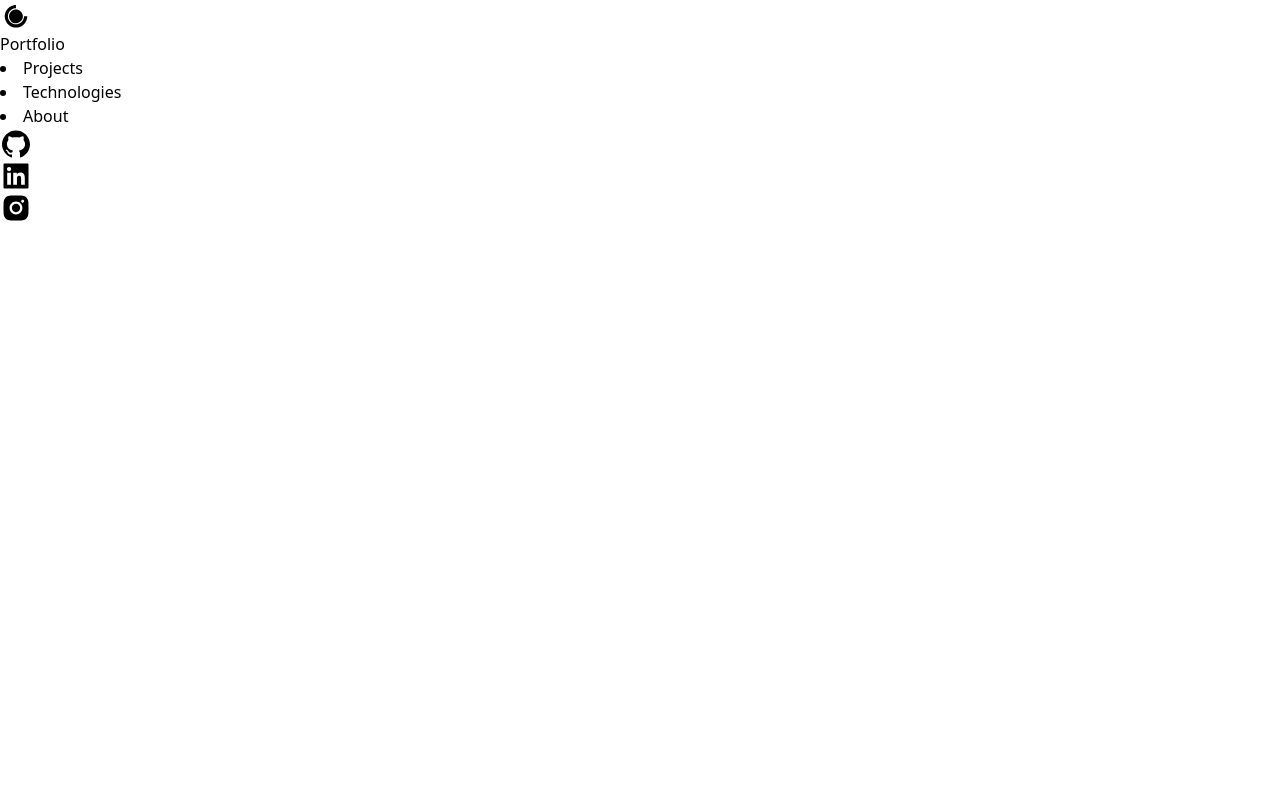
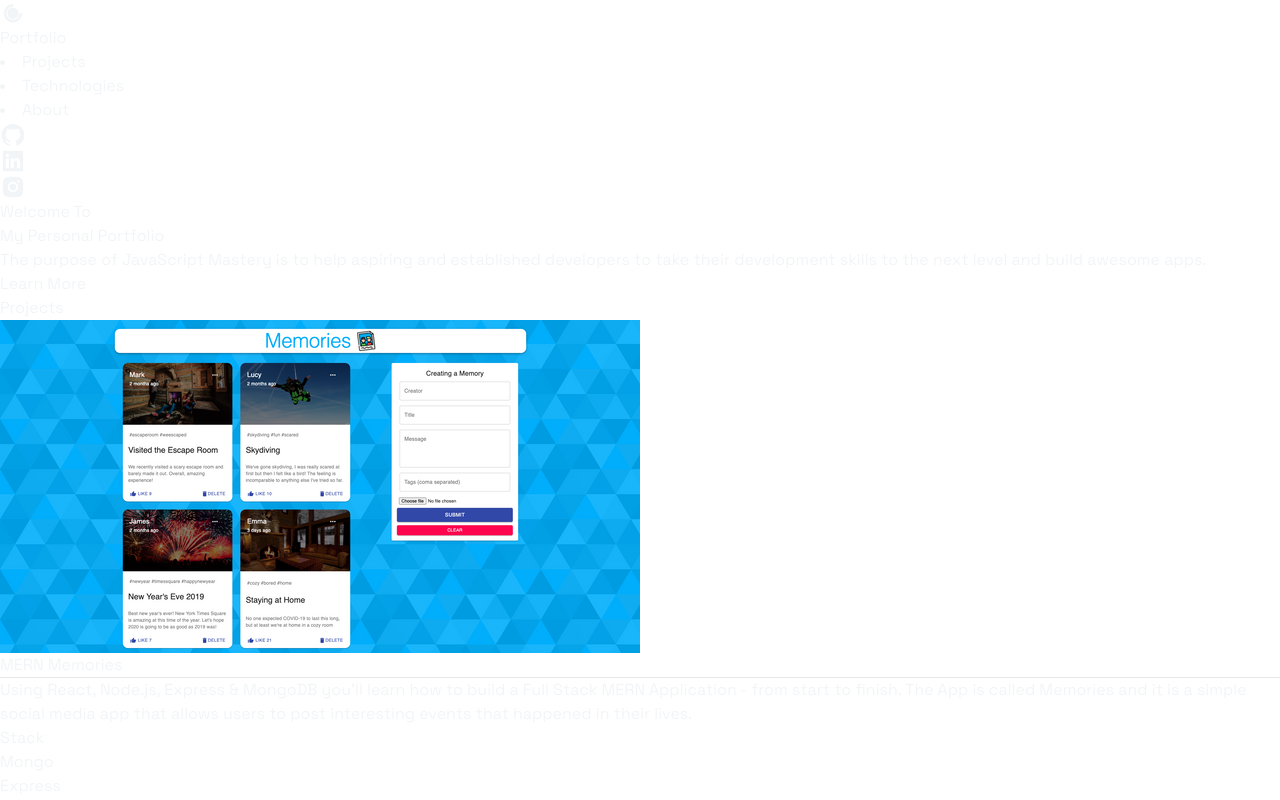
Before and after one commit to NikhilOli/Portfolio2.0, a React (Vite) app: page / in a window 1280 px wide. Shown: the top 800 px of the page. Built offline with nearby package versions, Linux system fonts and the light colour scheme.

Commit message:
header and hero section

```diff
--- a/src/App.jsx
+++ b/src/App.jsx
@@ -1,10 +1,17 @@
 import React from 'react'
 import Header from './components/Header'
+import Hero from './components/Hero'
+import Projects from './components/Projects'
 
 const App = () => {
   return (
     <>
       <Header />
+      {/* <Section grid> */}
+      <Hero />
+      {/* <BgAnimation /> */}
+      {/* </Section> */}
+      <Projects />
     </>
   )
 }
--- /dev/null
+++ b/src/components/Button.jsx
@@ -0,0 +1,12 @@
+import React from 'react';
+
+const Button = ({ children, onClick }) => (
+    <button
+        onClick={onClick}
+        className="bg-gradient-to-r from-purple-500 to-sky-500 text-white py-2 px-4 rounded-full w-[20%] hover:from-purple-600 hover:to-sky-600 transition duration-300"
+    >
+        {children}
+    </button>
+);
+
+export default Button;
--- a/src/components/Header.jsx
+++ b/src/components/Header.jsx
@@ -3,33 +3,33 @@ import { AiFillGithub, AiFillInstagram, AiFillLinkedin } from 'react-icons/ai';
 import { DiCssdeck } from 'react-icons/di';
 
 const Header = () => (
-    <div className="flex flex-col md:flex-row justify-between items-center p-4 pt-8 space-y-4 md:space-y-0">
+    <div className="flex flex-col md:flex-row justify-between items-center p-4 space-y-4 mx-48 md:space-y-0">
         <div className="flex items-center">
             <a href="/" className="flex items-center text-white">
-                <DiCssdeck size="2rem" />
-                <span className="ml-2 text-lg">Portfolio</span>
+                <DiCssdeck size="26px" />
+                <span className=" text-[16px]">Portfolio</span>
             </a>
         </div>
         <div className="flex space-x-4 md:space-x-8">
             <li className="list-none">
-                <a href="#projects" className="text-lg text-white transition duration-300 hover:text-opacity-100 hover:opacity-100 cursor-pointer">Projects</a>
+                <a href="#projects" className="text-[16px] text-[#ffffff80] hover:text-white transition duration-300 hover:text-opacity-100 hover:opacity-100 cursor-pointer">Projects</a>
             </li>
             <li className="list-none">
-                <a href="#tech" className="text-lg text-white transition duration-300 hover:text-opacity-100 hover:opacity-100 cursor-pointer">Technologies</a>
+                <a href="#tech" className="text-[16px] text-[#ffffff80] hover:text-white transition duration-300 hover:text-opacity-100 hover:opacity-100 cursor-pointer">Technologies</a>
             </li>
             <li className="list-none">
-                <a href="#about" className="text-lg text-white transition duration-300 hover:text-opacity-100 hover:opacity-100 cursor-pointer">About</a>
+                <a href="#about" className="text-[16px] text-[#ffffff80] hover:text-white transition duration-300 hover:text-opacity-100 hover:opacity-100 cursor-pointer">About</a>
             </li>
         </div>
         <div className="flex space-x-3">
             <a href="https://google.com" className="text-white transition duration-300 p-2 rounded-full hover:bg-gray-800 hover:scale-110 cursor-pointer">
-                <AiFillGithub size="2rem" />
+                <AiFillGithub size="26px" />
             </a>
             <a href="https://google.com" className="text-white transition duration-300 p-2 rounded-full hover:bg-gray-800 hover:scale-110 cursor-pointer">
-                <AiFillLinkedin size="2rem" />
+                <AiFillLinkedin size="26px" />
             </a>
             <a href="https://google.com" className="text-white transition duration-300 p-2 rounded-full hover:bg-gray-800 hover:scale-110 cursor-pointer">
-                <AiFillInstagram size="2rem" />
+                <AiFillInstagram size="26px" />
             </a>
         </div>
     </div>
--- /dev/null
+++ b/src/components/Hero.jsx
@@ -0,0 +1,24 @@
+import React from 'react';
+import Button from './Button';
+
+const Hero = (props) => (
+    <section className="flex flex-col items-center md:flex-row md:items-start md:space-x-8 p-0 mt-12 ml-[10rem]">
+        <div className="w-full md:w-4/5 flex flex-col mx-auto text-center md:text-left">
+            <h1 className="text-3xl md:text-5xl font-bold mb-4">
+                Welcome To <br />
+                My Personal Portfolio
+            </h1>
+            <p className="text-sm md:text-[18px] mb-8 text-[#ffffff80] my-1 w-[55%] leading-normal font font-light">
+                The purpose of JavaScript Mastery is to help aspiring and established developers to take their development skills to the next level and build awesome apps.
+            </p>
+            {/* <button className="bg-gradient-to-r from-purple-500 to-sky-500 text-white py-2 px-4 rounded-full w-[20%] hover:bg-gradient-to-r from-purple-600 to-sky-600 transition duration-300">
+                Learn More
+            </button>    */}
+            <Button onClick={props.handleClick}>
+                Learn More
+            </Button>
+        </div>
+    </section>
+);
+
+export default Hero;
--- /dev/null
+++ b/src/components/Projects.jsx
@@ -0,0 +1,36 @@
+import React from 'react';
+import { projects } from '../constants/constants';
+
+const Projects = () => (
+    <section className="pt-20 pb-10" id="projects">
+        <div className="container mx-auto">
+            <h2 className="text-4xl font-bold mb-8 text-center">Projects</h2>
+            <div className="grid grid-cols-1 sm:grid-cols-2 lg:grid-cols-2 gap-6">
+                {projects.map((p) => (
+                    <div key={p.id} className="rounded-lg shadow-lg overflow-hidden">
+                        <img src={p.image} alt={p.title} className="w-full h-64 object-cover object-center" />
+                        <div className="p-6">
+                            <h3 className="text-xl font-semibold mb-2 text-blue-500">{p.title}</h3>
+                            <hr className="w-16 h-1 bg-yellow-500 mb-4 mx-auto" />
+                            <p className="text-gray-300 text-lg mb-4">{p.description}</p>
+                            <div className="mb-4">
+                                <h4 className="text-lg font-semibold mb-2">Stack</h4>
+                                <ul className="flex justify-center">
+                                    {p.tags.map((tag, index) => (
+                                        <li key={index} className="text-gray-400 text-base mr-2">{tag}</li>
+                                    ))}
+                                </ul>
+                            </div>
+                            <div className="flex justify-center">
+                                <a href={p.visit} className="text-white bg-red-500 px-6 py-2 rounded-md mr-4 transition duration-500 ease-in-out hover:bg-red-600">Visit</a>
+                                <a href={p.source} className="text-white bg-blue-500 px-6 py-2 rounded-md transition duration-500 ease-in-out hover:bg-blue-600">Source</a>
+                            </div>
+                        </div>
+                    </div>
+                ))}
+            </div>
+        </div>
+    </section>
+);
+
+export default Projects;
--- a/src/index.css
+++ b/src/index.css
@@ -1,3 +1,11 @@
+@import url('https://fonts.googleapis.com/css2?family=Space+Grotesk:wght@300..700&display=swap');
+
 @tailwind base;
 @tailwind components;
 @tailwind utilities;
+
+body {
+    font-family: 'Space Grotesk';
+    color: hsl(204,23.8%,95.9%);
+    background: #ffffff80;
+}
```
